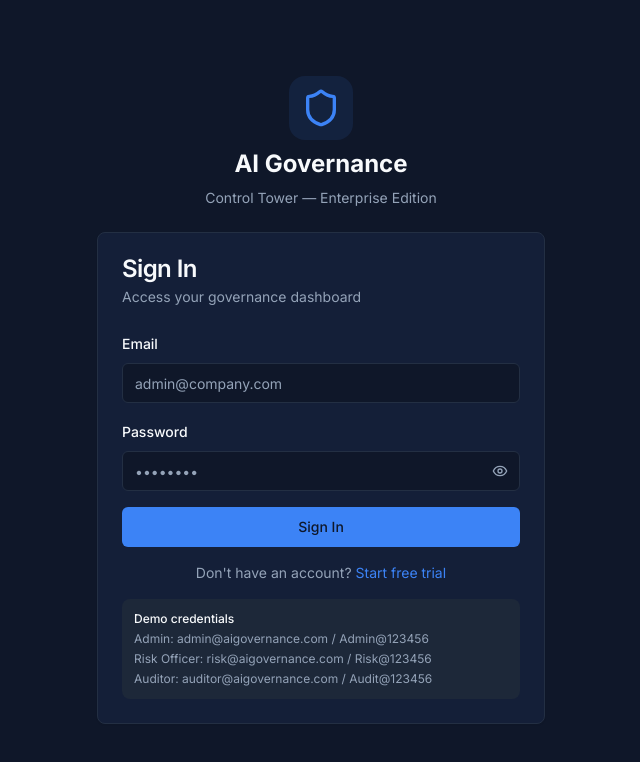
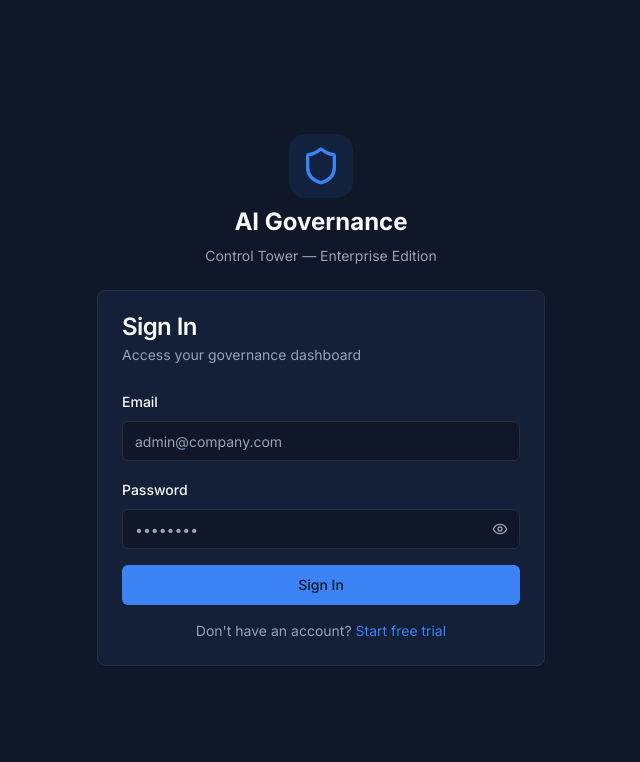
Before and after one commit to forprashantthakur/ai-governance-tower, a Next.js app: page /login in a window 1280 px wide. Shown: the top 762 px of the page, without its empty margins (319-959 px from the left). Built offline with nearby package versions, Linux system fonts and the light colour scheme.

Commit message:
Remove demo credentials from login page
Co-Authored-By: Claude Sonnet 4.6 <noreply@anthropic.com>

```diff
--- a/src/app/(auth)/login/page.tsx
+++ b/src/app/(auth)/login/page.tsx
@@ -205,13 +205,6 @@ export default function LoginPage() {
               </Link>
             </p>
 
-            {/* Demo credentials hint */}
-            <div className="mt-4 p-3 bg-muted rounded-lg text-xs text-muted-foreground space-y-1">
-              <p className="font-medium text-foreground">Demo credentials</p>
-              <p>Admin: admin@aigovernance.com / Admin@123456</p>
-              <p>Risk Officer: risk@aigovernance.com / Risk@123456</p>
-              <p>Auditor: auditor@aigovernance.com / Audit@123456</p>
-            </div>
           </CardContent>
         </Card>
       </div>
```
